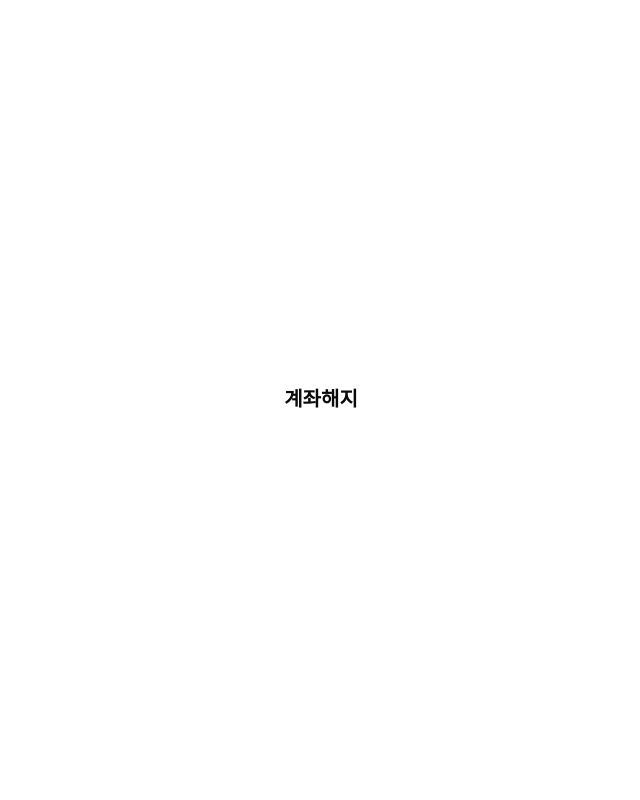
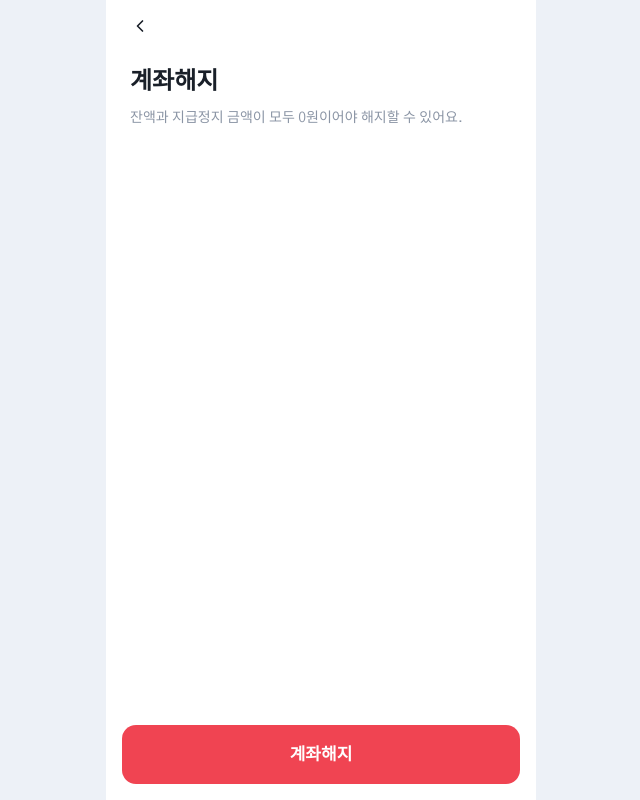
Before and after one commit to JaeHyun10-03/J-Bank, a Next.js app in the folder apps/frontend/: page /accounts/1/close in a window 1280 px wide. Shown: the whole page, without its empty margins (319-959 px from the left). Built offline with nearby package versions, Linux system fonts and the light colour scheme.

Commit message:
feat(frontend): 계좌해지 화면 구현
확인 다이얼로그 → DELETE /accounts/{id} → 해지완료 화면까지 04번
화면플로우차트 8절 흐름대로 구현.

```diff
--- a/apps/frontend/app/accounts/[accountId]/close/page.tsx
+++ b/apps/frontend/app/accounts/[accountId]/close/page.tsx
@@ -1,5 +1,109 @@
-import { ScreenPlaceholder } from "@/components/screen-placeholder";
+"use client";
+
+import { useState } from "react";
+import { useParams, useRouter } from "next/navigation";
+import { apiClient } from "@/lib/api-client";
+import { getApiError } from "@/lib/api-error";
+import { resolveDomainError } from "@/lib/domain-error-map";
+import { MobileScreen } from "@/components/mobile-screen";
+import { MobileNavBar } from "@/components/mobile-nav-bar";
+import { BottomSheet } from "@/components/bottom-sheet";
 
 export default function AccountClosePage() {
-  return <ScreenPlaceholder title="계좌해지" />;
+  const { accountId } = useParams<{ accountId: string }>();
+  const router = useRouter();
+  const [submitting, setSubmitting] = useState(false);
+  const [errorMessage, setErrorMessage] = useState<string | null>(null);
+  const [closed, setClosed] = useState(false);
+
+  async function submit() {
+    setSubmitting(true);
+    setErrorMessage(null);
+    try {
+      await apiClient.delete(`/accounts/${accountId}`);
+      setClosed(true);
+    } catch (error) {
+      setErrorMessage(resolveDomainError(getApiError(error)).message);
+    } finally {
+      setSubmitting(false);
+    }
+  }
+
+  if (closed) {
+    return (
+      <MobileScreen className="items-center justify-center gap-[16px] px-[24px] text-center">
+        <p className="text-[20px] font-bold text-[#191f28]">계좌해지 완료</p>
+        <p className="text-[14px] text-[#6b7684]">계좌가 해지됐습니다.</p>
+        <button
+          type="button"
+          onClick={() => router.replace("/")}
+          className="mt-[8px] flex w-full items-center justify-center rounded-[10px] bg-[#4262ff] py-[13px]"
+        >
+          <p className="text-[15px] font-semibold text-white">홈으로</p>
+        </button>
+      </MobileScreen>
+    );
+  }
+
+  return (
+    <MobileScreen className="items-start">
+      <MobileNavBar onBack={() => router.back()} />
+      <div className="flex w-full flex-col px-[24px] pb-[24px] pt-[16px]">
+        <p className="text-[24px] font-bold text-[#191f28]">계좌해지</p>
+        <p className="mt-[8px] text-[14px] text-[#8b95a5]">
+          잔액과 지급정지 금액이 모두 0원이어야 해지할 수 있어요.
+        </p>
+        {errorMessage ? (
+          <p className="mt-[16px] text-[13px] text-[#f04452]">{errorMessage}</p>
+        ) : null}
+      </div>
+      <div className="min-h-px w-full flex-1" />
+      <div className="w-full px-[16px] pb-[16px]">
+        <ConfirmTrigger submitting={submitting} onConfirm={submit} />
+      </div>
+    </MobileScreen>
+  );
 }
+
+function ConfirmTrigger({
+  submitting,
+  onConfirm,
+}: {
+  submitting: boolean;
+  onConfirm: () => void;
+}) {
+  const [open, setOpen] = useState(false);
+
+  return (
+    <>
+      <button
+        type="button"
+        disabled={submitting}
+        onClick={() => setOpen(true)}
+        className="w-full rounded-[14px] bg-[#f04452] py-[17px] text-[17px] font-semibold text-white disabled:opacity-60"
+      >
+        계좌해지
+      </button>
+      {open ? (
+        <BottomSheet onClose={() => setOpen(false)}>
+          <div className="flex flex-col px-[20px]">
+            <p className="text-[19px] font-bold text-[#191f28]">정말 해지하시겠어요?</p>
+            <p className="mt-[8px] text-[14px] text-[#6b7684]">이 작업은 되돌릴 수 없어요.</p>
+            <div className="h-[24px]" />
+            <button
+              type="button"
+              disabled={submitting}
+              onClick={() => {
+                setOpen(false);
+                onConfirm();
+              }}
+              className="w-full rounded-[14px] bg-[#f04452] py-[16px] text-[17px] font-semibold text-white disabled:opacity-60"
+            >
+              해지할게요
+            </button>
+          </div>
+        </BottomSheet>
+      ) : null}
+    </>
+  );
+}
```
